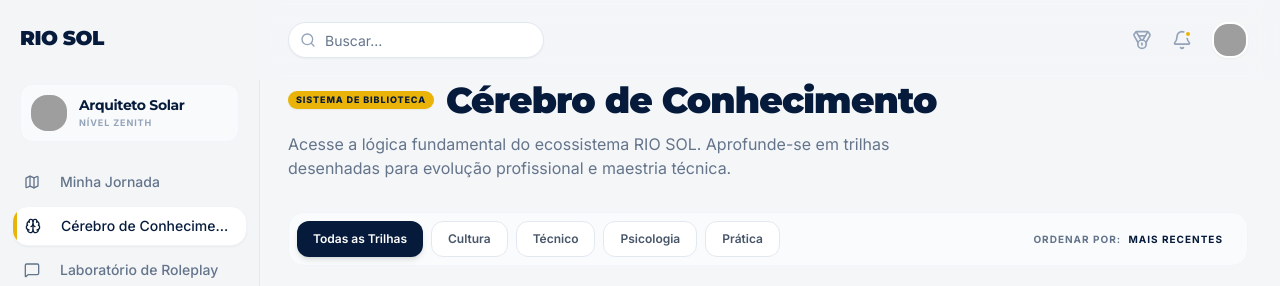
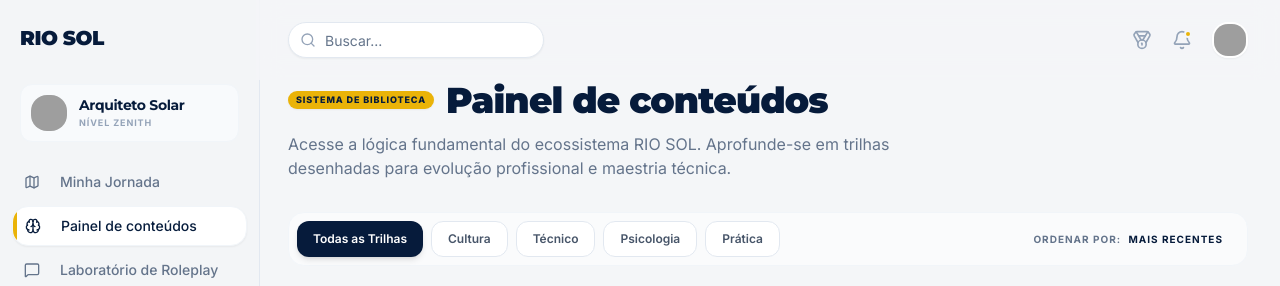
Before and after one commit to sedanoromulo04-wq/rio-sol-academy, a React (Vite) app: page /trilhas in a window 1280 px wide. Shown: the top 286 px of the page. Built offline with nearby package versions, Linux system fonts and the light colour scheme; grey boxes are pictures that could not be loaded.

Commit message:
Feat: Rename content management to "Painel de conteúdos"

```diff
--- a/src/components/Layout.tsx
+++ b/src/components/Layout.tsx
@@ -30,7 +30,7 @@ import {
 
 const navItems = [
   { title: 'Minha Jornada', path: '/', icon: Map },
-  { title: 'Cérebro de Conhecimento', path: '/trilhas', icon: Brain },
+  { title: 'Painel de conteúdos', path: '/trilhas', icon: Brain },
   { title: 'Laboratório de Roleplay', path: '/simulador', icon: MessageSquare },
   { title: 'Ranking Global', path: '/ranking', icon: BarChart3 },
 ]
--- a/src/pages/Paths.tsx
+++ b/src/pages/Paths.tsx
@@ -102,7 +102,7 @@ export default function Paths() {
             Sistema de Biblioteca
           </Badge>
           <h1 className="text-3xl md:text-4xl font-black text-[#061B3B] tracking-tight font-display">
-            Cérebro de Conhecimento
+            Painel de conteúdos
           </h1>
         </div>
         <p className="text-slate-500 text-sm md:text-base max-w-2xl leading-relaxed">
```
Also changed, not shown: .skip.config.json.
